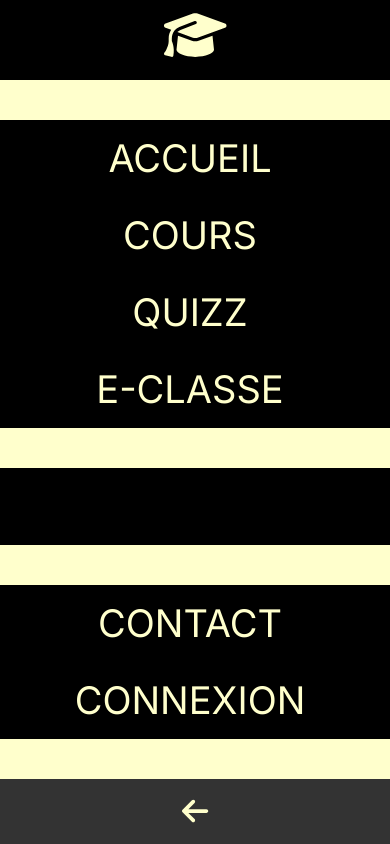
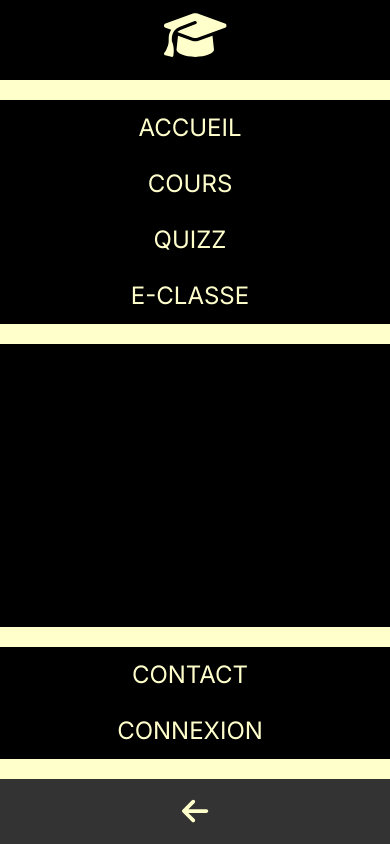
Before and after one commit to CodeMathis/site_prof, a Next.js app: page / in a window 390 px wide. Built offline with nearby package versions, Linux system fonts and the light colour scheme.

Commit message:
mobile reduction hauteur

```diff
--- a/src/components/Accueil.tsx
+++ b/src/components/Accueil.tsx
@@ -2,7 +2,7 @@
 
 function Accueil() {
     return (
-        <div>
+        <div style={{width: '100%'}}>
             <h1>Accueil</h1>
             <p>Bienvenue sur notre site !</p>
         </div>
--- a/src/components/MenuBar.tsx
+++ b/src/components/MenuBar.tsx
@@ -62,15 +62,17 @@ function MenuBar() {
                     <li style={{
                         ...styles.navItem,
                         backgroundColor: isSelected ? '#ffffcc' : '#000',
-                        borderRadius: isAboveSelected ? '0 0 40px 0' : isBelowSelected ? '0 40px 0 0' : '0',
+                        borderRadius: isAboveSelected ? (isMobileView ? '0 0 20px 0' : '0 0 40px 0') : isBelowSelected ? (isMobileView ? '0 20px 0 0' : '0 40px 0 0') : ('0'),
                         textAlign: isMobileView ? 'center' : 'left',
                         paddingLeft: isMobileView ? '0' : '40px',
                     }}>
                         {item.label === '' ?
-                            <a style={{ ...styles.navLink, color: isSelected ? '#000' : '#ffffcc', padding: "10px 0" }}></a> :
+                            <a style={{ ...styles.navLink, color: isSelected ? '#000' : '#ffffcc', padding: isMobileView ? '0' : '10px 0'}}></a> :
                             <a
                                 href={item.href}
-                                style={{ ...styles.navLink, color: isSelected ? '#000' : '#ffffcc' }}
+                                style={{ ...styles.navLink,
+                                    color: isSelected ? '#000' : '#ffffcc',
+                                    fontSize: isMobileView ? '24px' : '38px',}}
                                 onClick={() => handleSelectItem(item.label)}
                             >
                                 {item.label}
```
